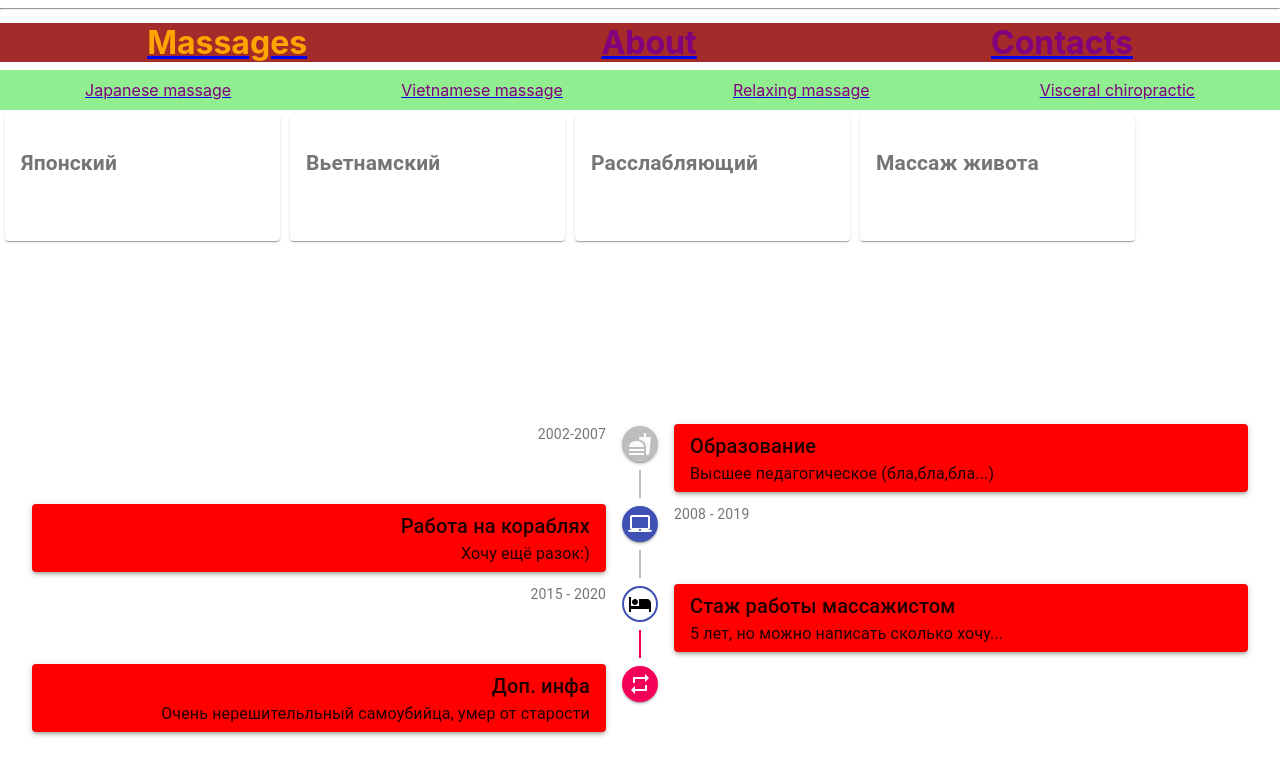
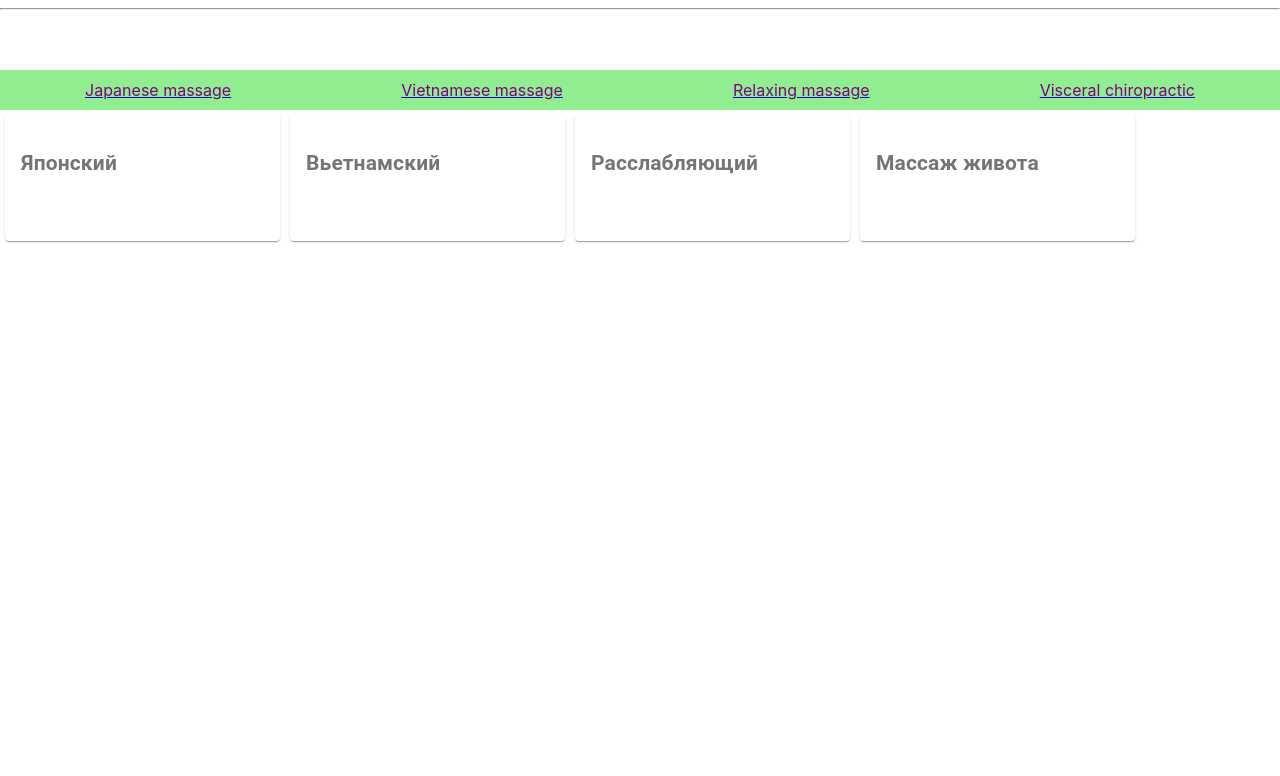
Before and after one commit to Ivansultan/rr, a React (Create React App) app: page /massages in a window 1280 px wide. Shown: the top 776 px of the page. Built offline with nearby package versions, Linux system fonts and the light colour scheme.

Commit message:
File About

```diff
--- a/src/App.tsx
+++ b/src/App.tsx
@@ -1,33 +1,6 @@
 import React from "react";
 import { makeStyles } from "@material-ui/core/styles";
-import Timeline from "@material-ui/lab/Timeline";
-import TimelineItem from "@material-ui/lab/TimelineItem";
-import TimelineSeparator from "@material-ui/lab/TimelineSeparator";
-import TimelineConnector from "@material-ui/lab/TimelineConnector";
-import TimelineContent from "@material-ui/lab/TimelineContent";
-import TimelineOppositeContent from "@material-ui/lab/TimelineOppositeContent";
-import TimelineDot from "@material-ui/lab/TimelineDot";
-import FastfoodIcon from "@material-ui/icons/Fastfood";
-import LaptopMacIcon from "@material-ui/icons/LaptopMac";
-import HotelIcon from "@material-ui/icons/Hotel";
-import RepeatIcon from "@material-ui/icons/Repeat";
-import Paper from "@material-ui/core/Paper";
-import Typography from "@material-ui/core/Typography";
-import clsx from "clsx";
-import Card from "@material-ui/core/Card";
-import CardHeader from "@material-ui/core/CardHeader";
-import CardMedia from "@material-ui/core/CardMedia";
-import CardContent from "@material-ui/core/CardContent";
-import CardActions from "@material-ui/core/CardActions";
-import Collapse from "@material-ui/core/Collapse";
-import Avatar from "@material-ui/core/Avatar";
-import IconButton from "@material-ui/core/IconButton";
-import { red } from "@material-ui/core/colors";
-import FavoriteIcon from "@material-ui/icons/Favorite";
-import ShareIcon from "@material-ui/icons/Share";
-import ExpandMoreIcon from "@material-ui/icons/ExpandMore";
-import MoreVertIcon from "@material-ui/icons/MoreVert";
-
+import { About } from "./components/About/About";
 import {
   BrowserRouter as Router,
   Switch,
@@ -86,11 +59,7 @@ export default function App() {
             width: "100%",
             marginTop: "15px",
           }}
-        >
-          {oldLinks.map((link) => (
-            <OldSchoolMenuLink to={link.to} label={link.label} />
-          ))}
-        </h1>
+        ></h1>
 
         <hr />
 
@@ -109,12 +78,14 @@ export default function App() {
             <MassagesRoute />
           </Route>
 
+          {/*
           <Route path="/about">
-            <About />
+            <AboutPage />
           </Route>
           <Route path="/contacts">
             <Contacts />
           </Route>
+          */}
         </Switch>
       </div>
     </Router>
@@ -174,122 +145,6 @@ function MassagesRoute() {
       </div>
 
       <Massages />
-
-      {/*  <Card style={{ backgroundColor: "gray" }}>
-        <div>
-          {Object.values(massagesData.japanese).map((value) => {
-            return <div>{value}</div>;
-          })}
-        </div>
-      </Card>
-
-      <Card style={{ backgroundColor: "white" }}>
-        <div>
-          {Object.values(massagesData.vietnamese).map((value) => {
-            return <div>{value}</div>;
-          })}
-        </div>
-      </Card>
-
-      <Card style={{ backgroundColor: "gray" }}>
-        <div>
-          {Object.values(massagesData.relaxing).map((value) => {
-            return <div>{value}</div>;
-          })}
-        </div>
-      </Card>
-
-      <Card style={{ backgroundColor: "white" }}>
-        <div>
-          {Object.values(massagesData.visceral).map((value) => {
-            return <div>{value}</div>;
-          })}
-        </div>
-      </Card>
-        */}
-
-      <Timeline align="alternate">
-        <TimelineItem style={{ marginTop: "150px" }}>
-          <TimelineOppositeContent>
-            <Typography variant="body2" color="textSecondary">
-              2002-2007
-            </Typography>
-          </TimelineOppositeContent>
-          <TimelineSeparator>
-            <TimelineDot>
-              <FastfoodIcon />
-            </TimelineDot>
-            <TimelineConnector />
-          </TimelineSeparator>
-          <TimelineContent>
-            <Paper elevation={3} className={classes.paper}>
-              <Typography variant="h6" component="h1">
-                Образование
-              </Typography>
-              <Typography>Высшее педагогическое (бла,бла,бла...)</Typography>
-            </Paper>
-          </TimelineContent>
-        </TimelineItem>
-        <TimelineItem>
-          <TimelineOppositeContent>
-            <Typography variant="body2" color="textSecondary">
-              2008 - 2019
-            </Typography>
-          </TimelineOppositeContent>
-          <TimelineSeparator>
-            <TimelineDot color="primary">
-              <LaptopMacIcon />
-            </TimelineDot>
-            <TimelineConnector />
-          </TimelineSeparator>
-          <TimelineContent>
-            <Paper elevation={3} className={classes.paper}>
-              <Typography variant="h6" component="h1">
-                Работа на кораблях
-              </Typography>
-              <Typography>Хочу ещё разок:)</Typography>
-            </Paper>
-          </TimelineContent>
-        </TimelineItem>
-        <TimelineItem>
-          <TimelineOppositeContent>
-            <Typography variant="body2" color="textSecondary">
-              2015 - 2020
-            </Typography>
-          </TimelineOppositeContent>
-          <TimelineSeparator>
-            <TimelineDot color="primary" variant="outlined">
-              <HotelIcon />
-            </TimelineDot>
-            <TimelineConnector className={classes.secondaryTail} />
-          </TimelineSeparator>
-          <TimelineContent>
-            <Paper elevation={3} className={classes.paper}>
-              <Typography variant="h6" component="h1">
-                Стаж работы массажистом
-              </Typography>
-              <Typography>5 лет, но можно написать сколько хочу...</Typography>
-            </Paper>
-          </TimelineContent>
-        </TimelineItem>
-        <TimelineItem>
-          <TimelineSeparator>
-            <TimelineDot color="secondary">
-              <RepeatIcon />
-            </TimelineDot>
-          </TimelineSeparator>
-          <TimelineContent>
-            <Paper elevation={3} className={classes.paper}>
-              <Typography variant="h6" component="h1">
-                Доп. инфа
-              </Typography>
-              <Typography>
-                Очень нерешительльный самоубийца, умер от старости
-              </Typography>
-            </Paper>
-          </TimelineContent>
-        </TimelineItem>
-      </Timeline>
     </Router>
   );
 }
@@ -336,28 +191,24 @@ function NewSchoolMenuLink({ label, to, activeOnlyWhenExact }: any) {
   );
 }
 
-function MassagesPage() {
-  let massageId = (useParams() as any).massageId as MassageType;
-  console.log("useParams", useParams());
+// function MassagesPage() {
+//   let massageId = (useParams() as any).massageId as MassageType;
+//   console.log("useParams", useParams());
 
-  const { title, description, images } = massagesData[massageId];
+//   const { title, description, images } = massagesData[massageId];
 
-  return (
-    <div>
-      <h3>{title}</h3>
+//   return (
+//     <div>
+//       <h3>{title}</h3>
 
-      {images.map((image: string) => {
-        return <img src={image}>{}</img>;
-      })}
-      {/* <img src={image} alt="Фото" /> */}
-      <div>{description}</div>
-    </div>
-  );
-}
-
-function About() {
-  return <div></div>;
-}
+//       {images.map((image: string) => {
+//         return <img src={image}>{}</img>;
+//       })}
+//       {/* <img src={image} alt="Фото" /> */}
+//       <div>{description}</div>
+//     </div>
+//   );
+// }
 
 //     <div>
 //       <h1>About</h1>
@@ -380,21 +231,25 @@ function About() {
 //   );
 // }
 
-function Contacts() {
-  return (
-    <div>
-      <img
-        style={{ maxWidth: "30%", maxHeight: "30%" }}
-        src={avatar}
-        alt="Avatar"
-      />
-      <ul>
-        Все вышеперечисленные виды массажа, хорошо работают, как для мужчин ,
-        так и для женщин. И в зависимости от состояния здоровья и физической
-        кондиции человека, могут исполняться с легкой, средней и интенсивной
-        нагрузкой. Солтынчук Евгений Леонидович bigmavr5@gmail.com +38 093 110
-        44 35 +38 066 118 16 08
-      </ul>
-    </div>
-  );
-}
+// function Contacts(props) {
+//   return (
+//     <div>
+//       <img
+//         style={{ maxWidth: "30%", maxHeight: "30%" }}
+//         src={avatar}
+//         alt="Avatar"
+//       />
+//       <ul>
+//         Все вышеперечисленные виды массажа, хорошо работают, как для мужчин ,
+//         так и для женщин. И в зависимости от состояния здоровья и физической
+//         кондиции человека, могут исполняться с легкой, средней и интенсивной
+//         нагрузкой. Солтынчук Евгений Леонидович bigmavr5@gmail.com +38 093 110
+//         44 35 +38 066 118 16 08
+//       </ul>
+//     </div>
+//   );
+// }
+
+// function AboutPage(props) {
+//   return <div>About</div>;
+// }
--- /dev/null
+++ b/src/components/About/About.tsx
@@ -0,0 +1,117 @@
+import React, { Props } from "react";
+import Timeline from "@material-ui/lab/Timeline";
+import TimelineItem from "@material-ui/lab/TimelineItem";
+import TimelineOppositeContent from "@material-ui/lab/TimelineOppositeContent";
+import { Typography } from "@material-ui/core";
+import TimelineDot from "@material-ui/lab/TimelineDot";
+import classes from "*.module.css";
+import { Router } from "react-router-dom";
+import TimelineSeparator from "@material-ui/lab/TimelineSeparator";
+import TimelineConnector from "@material-ui/lab/TimelineConnector";
+import TimelineContent from "@material-ui/lab/TimelineContent";
+import FastfoodIcon from "@material-ui/icons/Fastfood";
+import LaptopMacIcon from "@material-ui/icons/LaptopMac";
+import HotelIcon from "@material-ui/icons/Hotel";
+import RepeatIcon from "@material-ui/icons/Repeat";
+import Paper from "@material-ui/core/Paper";
+import clsx from "clsx";
+import Card from "@material-ui/core/Card";
+import CardHeader from "@material-ui/core/CardHeader";
+import CardMedia from "@material-ui/core/CardMedia";
+import CardContent from "@material-ui/core/CardContent";
+import CardActions from "@material-ui/core/CardActions";
+import Collapse from "@material-ui/core/Collapse";
+import Avatar from "@material-ui/core/Avatar";
+import IconButton from "@material-ui/core/IconButton";
+import { red } from "@material-ui/core/colors";
+import FavoriteIcon from "@material-ui/icons/Favorite";
+import ShareIcon from "@material-ui/icons/Share";
+import ExpandMoreIcon from "@material-ui/icons/ExpandMore";
+import MoreVertIcon from "@material-ui/icons/MoreVert";
+
+export const About = () => {
+  return (
+    <Timeline align="alternate">
+      <TimelineItem style={{ marginTop: "150px" }}>
+        <TimelineOppositeContent>
+          <Typography variant="body2" color="textSecondary">
+            2002-2007
+          </Typography>
+        </TimelineOppositeContent>
+        <TimelineSeparator>
+          <TimelineDot>
+            <FastfoodIcon />
+          </TimelineDot>
+          <TimelineConnector />
+        </TimelineSeparator>
+        <TimelineContent>
+          <Paper elevation={3} className={classes.paper}>
+            <Typography variant="h6" component="h1">
+              Образование
+            </Typography>
+            <Typography>Высшее педагогическое (бла,бла,бла...)</Typography>
+          </Paper>
+        </TimelineContent>
+      </TimelineItem>
+      <TimelineItem>
+        <TimelineOppositeContent>
+          <Typography variant="body2" color="textSecondary">
+            2008 - 2019
+          </Typography>
+        </TimelineOppositeContent>
+        <TimelineSeparator>
+          <TimelineDot color="primary">
+            <LaptopMacIcon />
+          </TimelineDot>
+          <TimelineConnector />
+        </TimelineSeparator>
+        <TimelineContent>
+          <Paper elevation={3} className={classes.paper}>
+            <Typography variant="h6" component="h1">
+              Работа на кораблях
+            </Typography>
+            <Typography>Хочу ещё разок:)</Typography>
+          </Paper>
+        </TimelineContent>
+      </TimelineItem>
+      <TimelineItem>
+        <TimelineOppositeContent>
+          <Typography variant="body2" color="textSecondary">
+            2015 - 2020
+          </Typography>
+        </TimelineOppositeContent>
+        <TimelineSeparator>
+          <TimelineDot color="primary" variant="outlined">
+            <HotelIcon />
+          </TimelineDot>
+          <TimelineConnector className={classes.secondaryTail} />
+        </TimelineSeparator>
+        <TimelineContent>
+          <Paper elevation={3} className={classes.paper}>
+            <Typography variant="h6" component="h1">
+              Стаж работы массажистом
+            </Typography>
+            <Typography>5 лет, но можно написать сколько хочу...</Typography>
+          </Paper>
+        </TimelineContent>
+      </TimelineItem>
+      <TimelineItem>
+        <TimelineSeparator>
+          <TimelineDot color="secondary">
+            <RepeatIcon />
+          </TimelineDot>
+        </TimelineSeparator>
+        <TimelineContent>
+          <Paper elevation={3} className={classes.paper}>
+            <Typography variant="h6" component="h1">
+              Доп. инфа
+            </Typography>
+            <Typography>
+              Очень нерешительльный самоубийца, умер от старости
+            </Typography>
+          </Paper>
+        </TimelineContent>
+      </TimelineItem>
+    </Timeline>
+  );
+};
```
